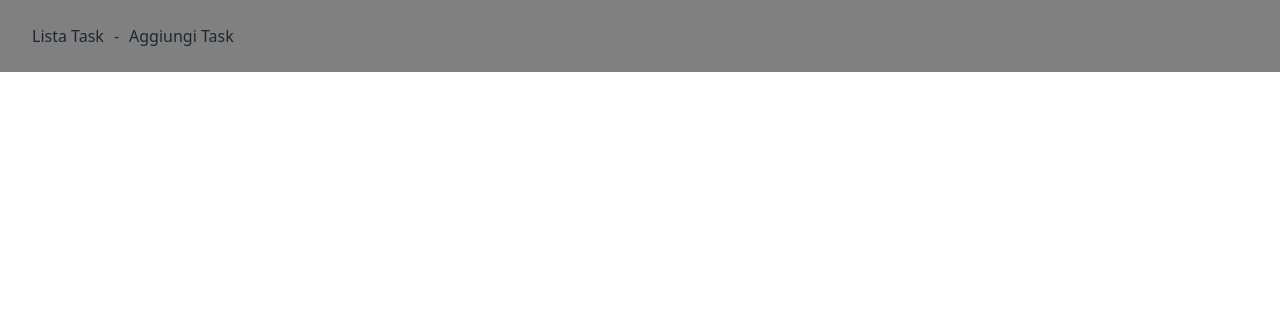
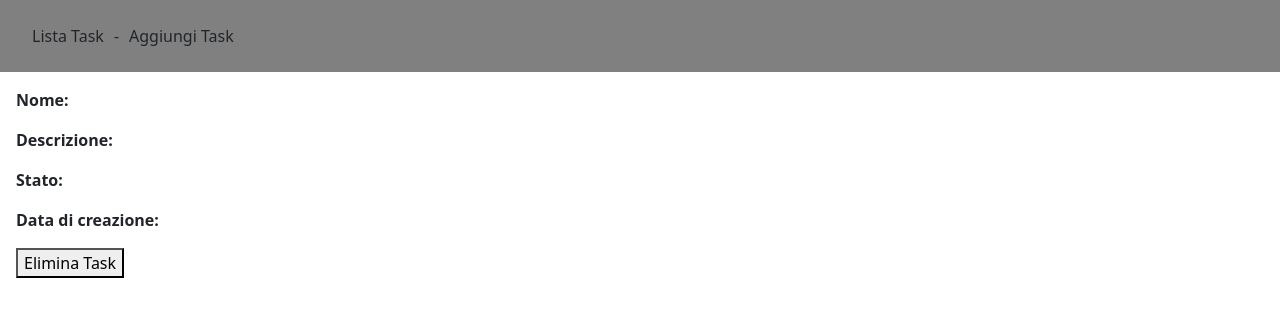
Before and after one commit to Alex-Alessi/ex-react-task-manager, a React (Vite) app in the folder react-task-manager-front/: page /tasks/1 in a window 1280 px wide. Shown: the top 316 px of the page. Built offline with nearby package versions, Linux system fonts and the light colour scheme; no server answers.

Commit message:
milestone 7

```diff
--- a/react-task-manager-front/src/App.jsx
+++ b/react-task-manager-front/src/App.jsx
@@ -3,16 +3,20 @@ import Navbar from "./components/Navbar";
 import { GlobalProvider } from "./GlobalContext";
 import TaskList from "./TaskList";
 import AddTask from "./AddTask";
+import TaskDetail from "./TaskDetail";
 import "./App.css";
 import "bootstrap/dist/css/bootstrap.css";
+import { Navigate } from "react-router-dom";
 
 function App() {
   return (
     <GlobalProvider>
       <Navbar />
       <Routes>
-        <Route path="/" element={<TaskList />} />
+        <Route path="/" element={<Navigate to="/tasks" />} />
+        <Route path="/tasks" element={<TaskList />} />
         <Route path="/add" element={<AddTask />} />
+        <Route path="/tasks/:id" element={<TaskDetail />} />
       </Routes>
     </GlobalProvider>
   );
--- /dev/null
+++ b/react-task-manager-front/src/TaskDetail.jsx
@@ -0,0 +1,38 @@
+import { useEffect, useState } from "react";
+import { useParams } from "react-router-dom";
+
+export default function TaskDetail() {
+  const { id } = useParams();
+  const apiUrl = import.meta.env.VITE_API_URL;
+  const [task, setTask] = useState([]);
+
+  useEffect(() => {
+    console.log("useEffect");
+    fetch(`${apiUrl}/tasks`)
+      .then((res) => res.json())
+      .then((data) => {
+        setTask(data.find((e) => e.id == id));
+      })
+      .catch((err) => {
+        console.error(err);
+      });
+  }, [id, apiUrl]);
+
+  return (
+    <div className="ms-3 mt-3">
+      <p>
+        <strong>Nome:</strong> {task.title}
+      </p>
+      <p>
+        <strong>Descrizione:</strong> {task.description}
+      </p>
+      <p>
+        <strong>Stato:</strong> {task.status}
+      </p>
+      <p>
+        <strong>Data di creazione:</strong> {task.createdAt}
+      </p>
+      <button onClick={() => console.log("Elimino task")}>Elimina Task</button>
+    </div>
+  );
+}
--- a/react-task-manager-front/src/components/TaskRow.jsx
+++ b/react-task-manager-front/src/components/TaskRow.jsx
@@ -1,10 +1,11 @@
 import "../App.css";
 import { memo } from "react";
+import { Link } from "react-router-dom";
 
 function TaskRow({ task }) {
   const { id, title, status, createdAt } = task;
 
-  console.log("task props", task);
+  // console.log("task props", task);
 
   const statusColor = () => {
     if (status === "To do") {
@@ -19,7 +20,9 @@ function TaskRow({ task }) {
   return (
     <>
       <td>{id}</td>
-      <td>{title}</td>
+      <td>
+        <Link to={`/tasks/${id}`}>{title}</Link>
+      </td>
       <td className={statusColor()}>{status}</td>
       <td>{createdAt}</td>
     </>
```
